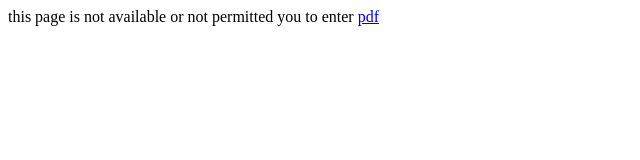
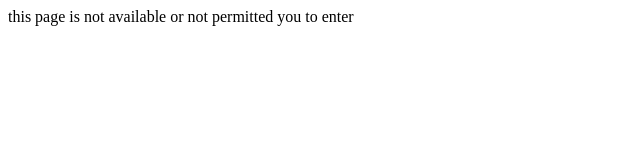
Before and after one commit to voltnexis/data, a plain HTML site: page index.html in a window 1280 px wide. Shown: the full height of the page, 0-640 px from the left. Drawn offline with Linux system fonts and the light colour scheme.

Commit message:
Update index.html

```diff
--- a/index.html
+++ b/index.html
@@ -1,2 +1 @@
 this page is not available or not permitted you to enter
-<a href="https://files.catbox.moe/l76di9.pdf">pdf</a>
```
